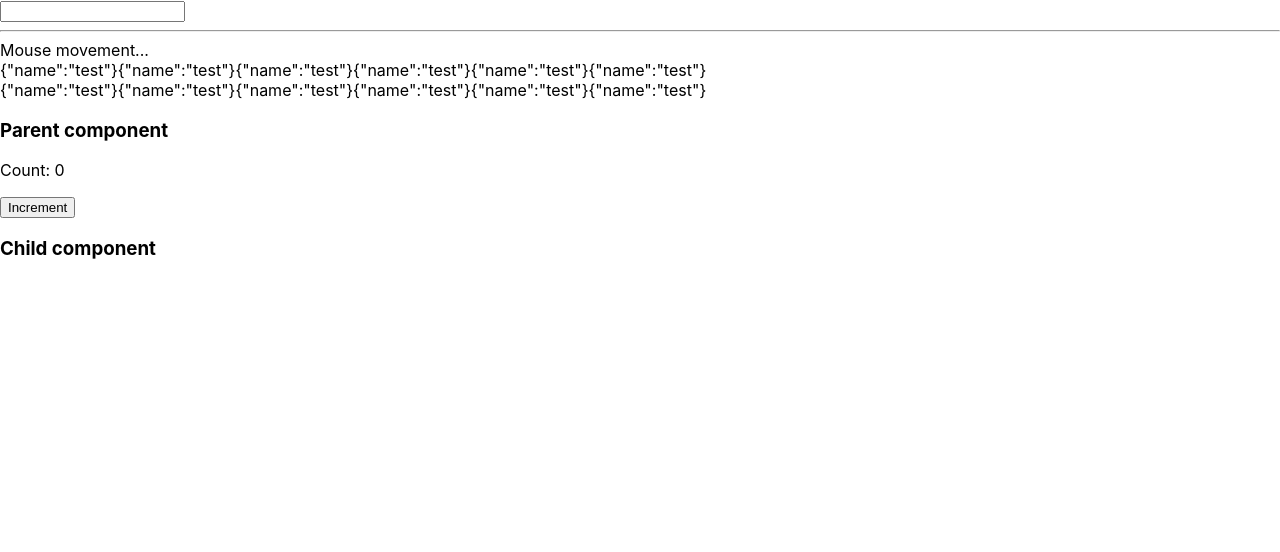
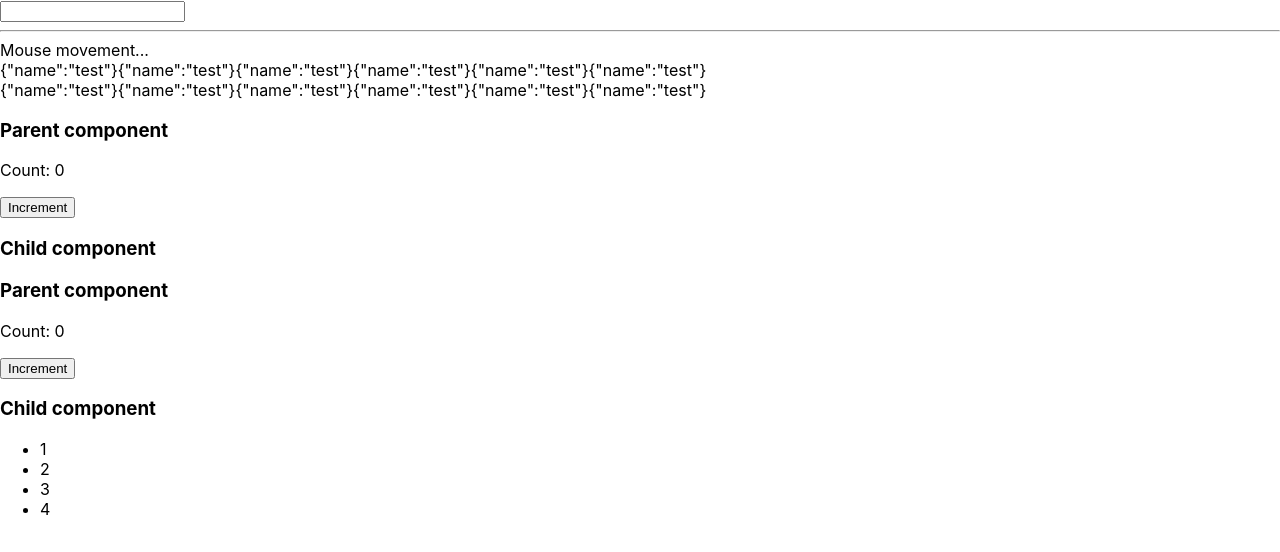
Before and after one commit to sholua/fast-frontend, a React (Create React App) app in the folder fast-frontend/: page / in a window 1280 px wide. Shown: the top 552 px of the page. Built offline with nearby package versions, Linux system fonts and the light colour scheme.

Commit message:
React memo + state

```diff
--- /dev/null
+++ b/fast-frontend/src/components/RerenderingReactMemoState.jsx
@@ -0,0 +1,36 @@
+import React, { useState } from "react";
+
+const ChildComponent = React.memo(({ list }) => {
+  console.log("Child component");
+
+  return (
+    <div>
+      <h3>Child component</h3>
+      <ul>
+        {list.map((item) => (
+          <li key={item}>{item}</li>
+        ))}
+      </ul>
+    </div>
+  );
+});
+
+const RerenderingusememoState = () => {
+  let [count, setCount] = useState(0);
+  let [list, setList] = useState([1, 2, 3, 4]); // list in State
+
+  const handleIncrement = () => setCount(count + 1);
+
+  console.log("Parent component");
+
+  return (
+    <div>
+      <h3>Parent component</h3>
+      <p>Count: {count}</p>
+      <button onClick={handleIncrement}>Increment</button>
+      <ChildComponent list={list} />
+    </div>
+  );
+};
+
+export default RerenderingusememoState;
--- a/fast-frontend/src/index.js
+++ b/fast-frontend/src/index.js
@@ -6,6 +6,7 @@ import Debounce from "./components/Debounce";
 import Throttling from "./components/Throttling";
 import LazyParent from "./components/LazyParent";
 import RerenderingReactMemo from "./components/RerenderingReactMemo";
+import RerenderingusememoState from "./components/RerenderingReactMemoState";
 
 ReactDOM.render(
   <React.StrictMode>
@@ -15,6 +16,7 @@ ReactDOM.render(
       <LazyParent />
     </Suspense>
     <RerenderingReactMemo />
+    <RerenderingusememoState />
   </React.StrictMode>,
   document.getElementById("root")
 );
```
